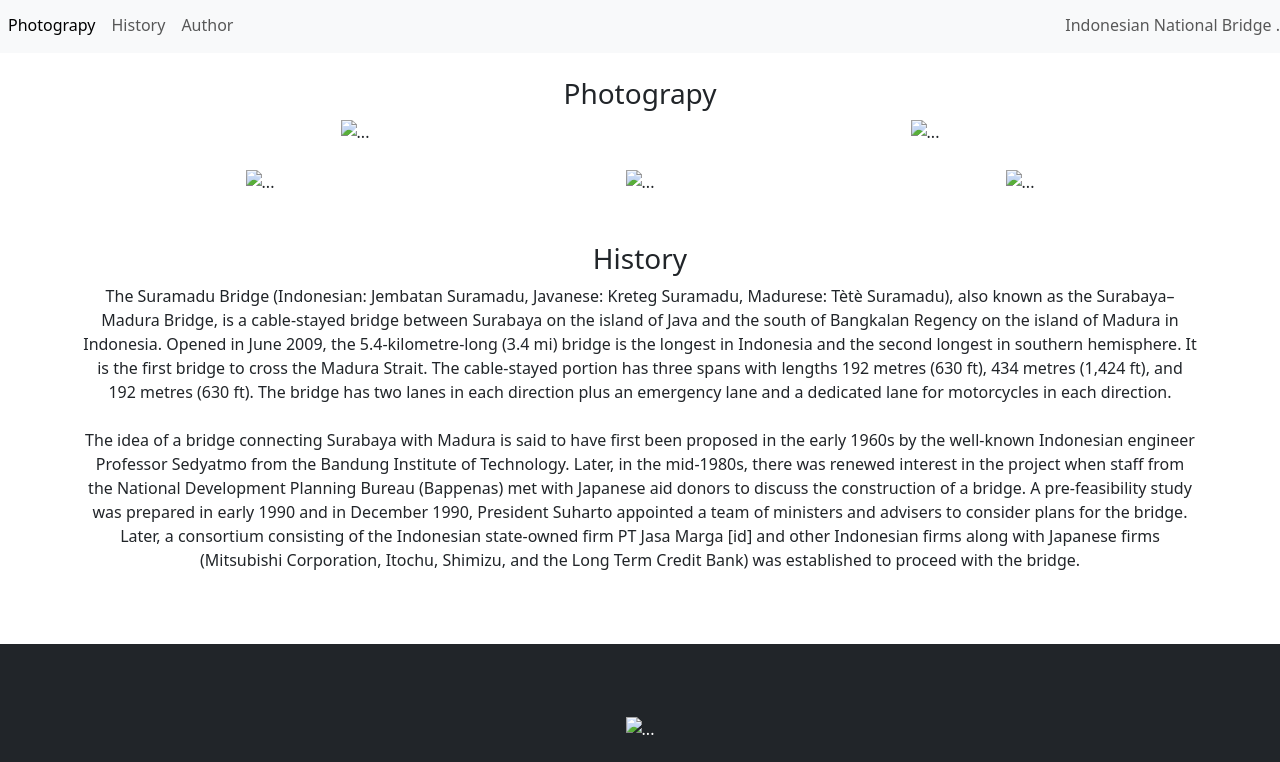
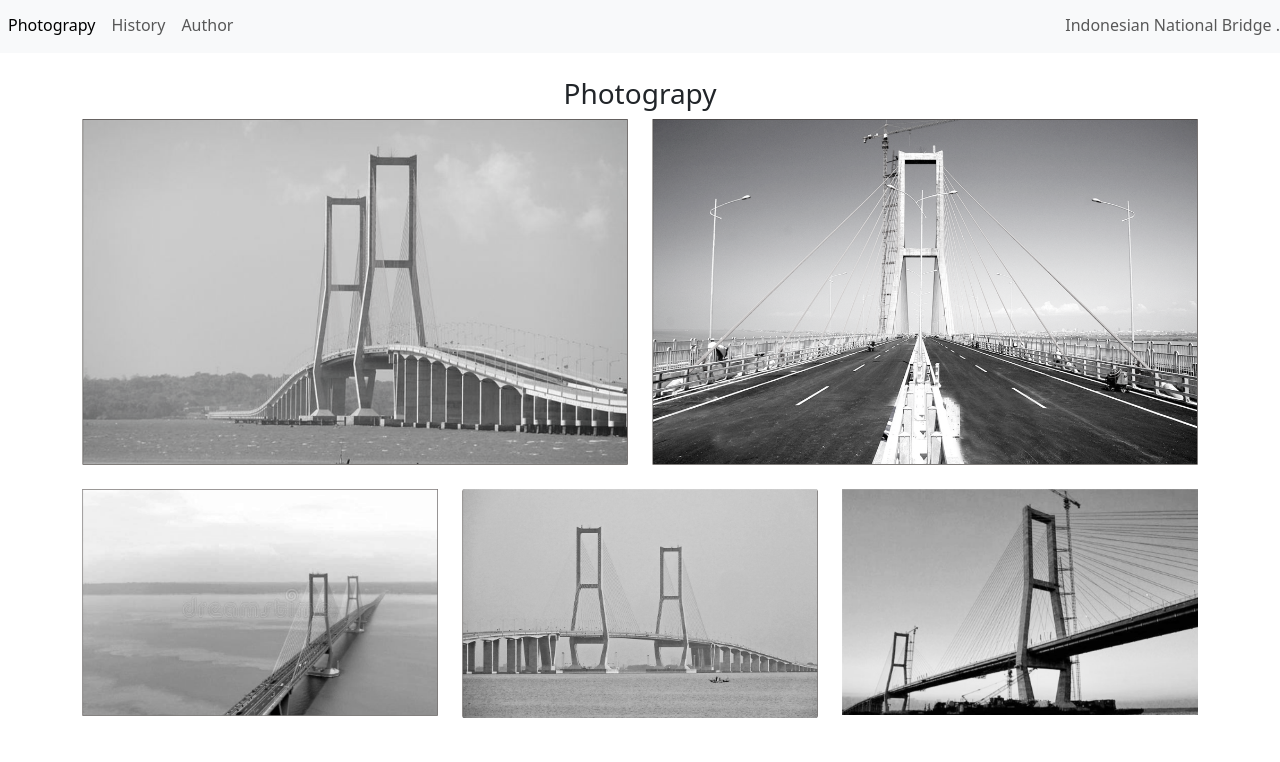
Before and after one commit to AmirMahmud03/Suramadu-Bridge, a plain HTML site: page index.html in a window 1280 px wide. Shown: the part 125-887 px from the top of the page. Drawn offline with nearby package versions, Linux system fonts and the light colour scheme.

Commit message:
Update index.html

```diff
--- a/index.html
+++ b/index.html
@@ -39,12 +39,12 @@
       <div class="row">
         <div class="col">
           <div class="card-body">
-            <img src="assets/1.png" class="card-img-top" alt="...">
+            <img src="1.png" class="card-img-top" alt="...">
           </div>
         </div>
         <div class="col">
           <div class="card-body">
-            <img src="assets/2.png" class="card-img-top" alt="...">
+            <img src="2.png" class="card-img-top" alt="...">
           </div>
         </div>
       </div>
@@ -52,17 +52,17 @@
       <div class="row">
         <div class="col">
           <div class="card-body">
-            <img src="assets/3.png" class="card-img-top" alt="...">
+            <img src="3.png" class="card-img-top" alt="...">
           </div>
         </div>
         <div class="col">
           <div class="card-body">
-            <img src="assets/4.png" class="card-img-top" alt="...">
+            <img src="4.png" class="card-img-top" alt="...">
           </div>
         </div>
         <div class="col">
           <div class="card-body">
-            <img src="assets/5.png" class="card-img-top" alt="...">
+            <img src="5.png" class="card-img-top" alt="...">
           </div>
         </div>
       </div>
@@ -82,7 +82,7 @@
        <div class="p-5 mb-2 bg-dark text-white">
         <div class="container text-center" style="width: 15rem;">
           <br>
-          <img src="assets/foto.JPG" class="card-img-top" alt="...">
+          <img src="foto.JPG" class="card-img-top" alt="...">
           <div>
             <br>
             <a id="author"> <h5 class="card-title">M. Amir Mahmud</h5> </a>
```
